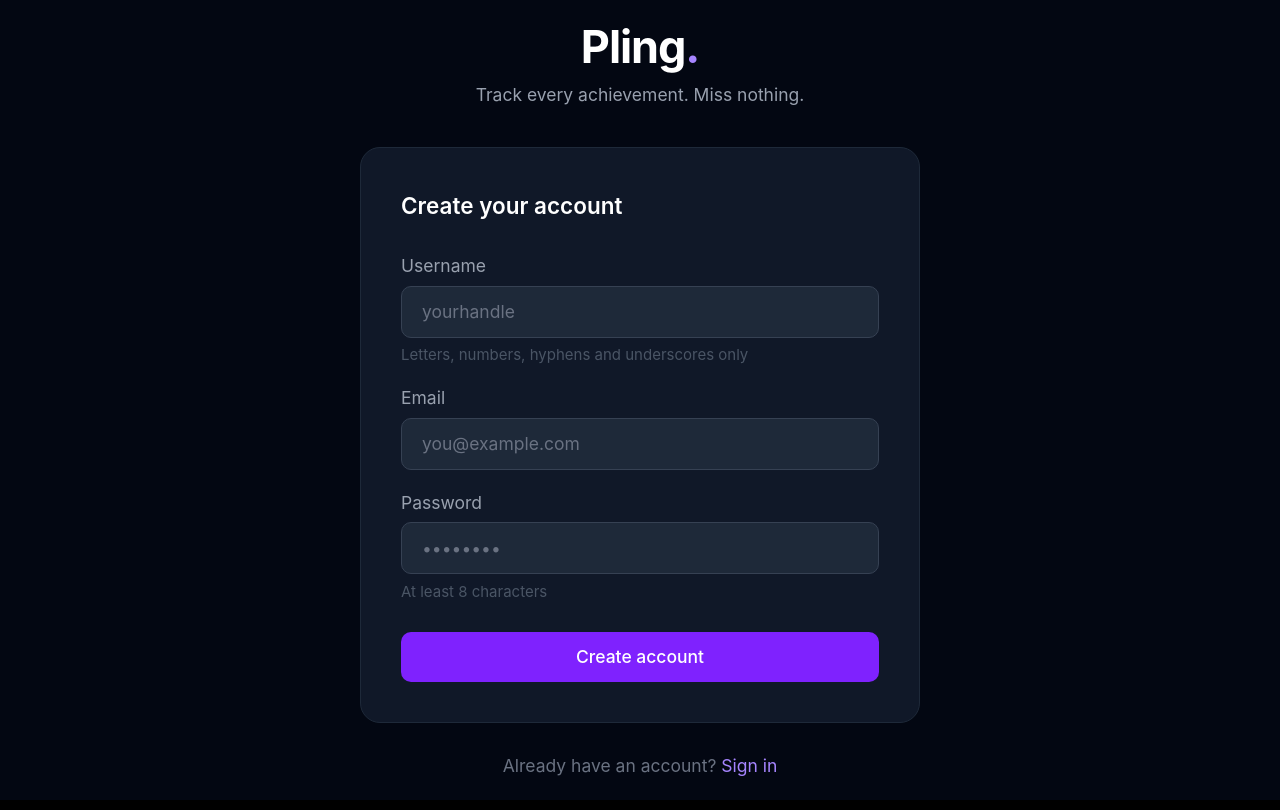
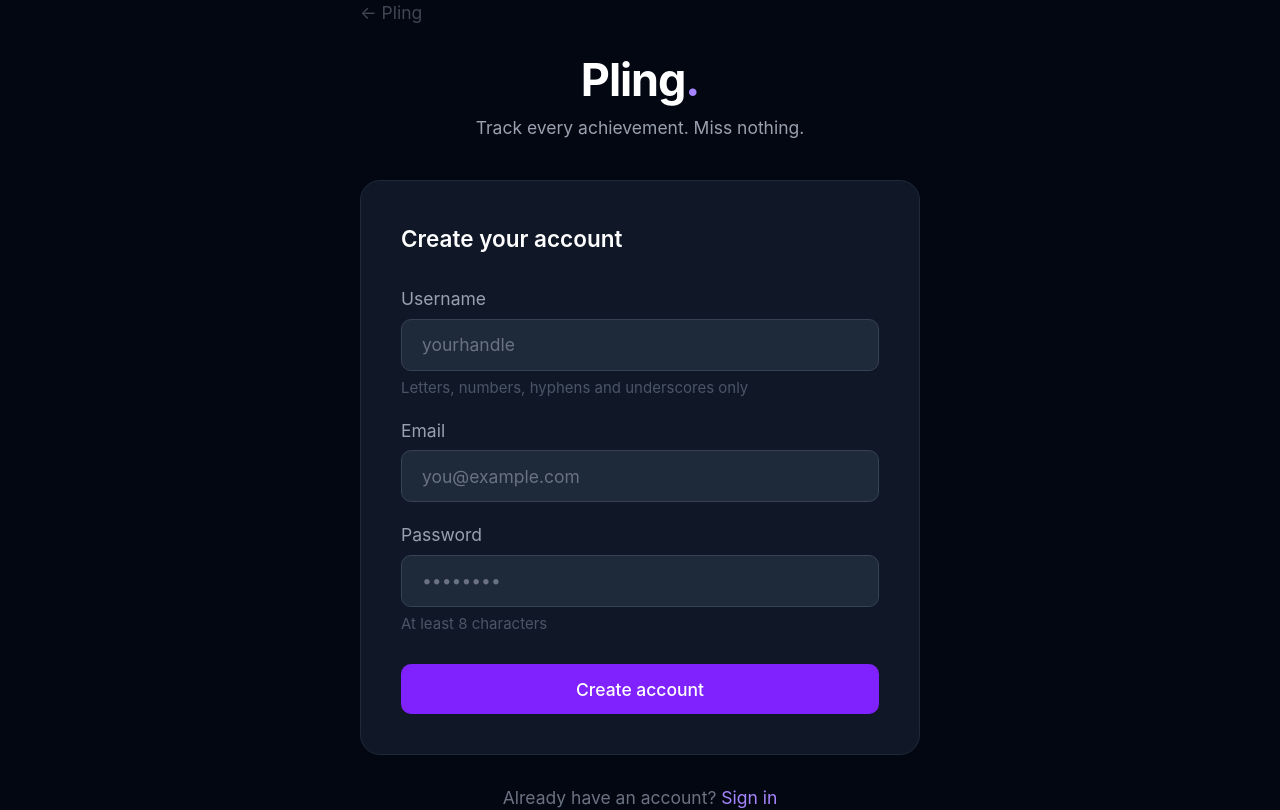
Before and after one commit to bryanlai24/pling-app, a React (Vite) app in the folder pling-client/: page /register in a window 1280 px wide. Built offline with nearby package versions, Linux system fonts and the light colour scheme.

Commit message:
fix: add back link to landing page on login and register pages

```diff
--- a/pling-client/src/pages/LoginPage.jsx
+++ b/pling-client/src/pages/LoginPage.jsx
@@ -1,5 +1,5 @@
 import { useState } from 'react'
-import { Link, useNavigate } from 'react-router-dom'
+import { Link, useNavigate, useLocation } from 'react-router-dom'
 import { useMutation } from '@tanstack/react-query'
 import { login } from '../api/auth'
 import { useAuthStore } from '../store/authStore'
@@ -38,6 +38,16 @@ export default function LoginPage() {
   return (
     <div className="min-h-screen bg-gray-950 flex items-center justify-center px-4">
       <div className="w-full max-w-md">
+
+        {/* Back to landing */}
+        <div className="mb-6">
+          <Link to="/" className="flex items-center gap-1.5 text-sm transition" style={{ color: 'var(--text-muted)' }}
+            onMouseEnter={e => e.currentTarget.style.color = 'var(--text-primary)'}
+            onMouseLeave={e => e.currentTarget.style.color = 'var(--text-muted)'}
+          >
+            ← Pling
+          </Link>
+        </div>
 
         {/* Logo */}
         <div className="text-center mb-8">
--- a/pling-client/src/pages/RegisterPage.jsx
+++ b/pling-client/src/pages/RegisterPage.jsx
@@ -32,6 +32,16 @@ export default function RegisterPage() {
   return (
     <div className="min-h-screen bg-gray-950 flex items-center justify-center px-4">
       <div className="w-full max-w-md">
+
+        {/* Back to landing */}
+        <div className="mb-6">
+          <Link to="/" className="flex items-center gap-1.5 text-sm transition" style={{ color: 'var(--text-muted)' }}
+            onMouseEnter={e => e.currentTarget.style.color = 'var(--text-primary)'}
+            onMouseLeave={e => e.currentTarget.style.color = 'var(--text-muted)'}
+          >
+            ← Pling
+          </Link>
+        </div>
 
         {/* Logo */}
         <div className="text-center mb-8">
```
